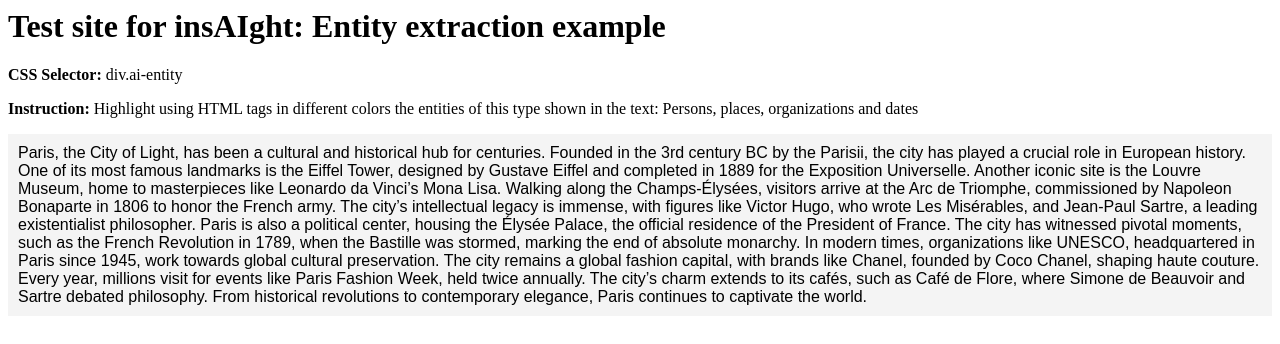
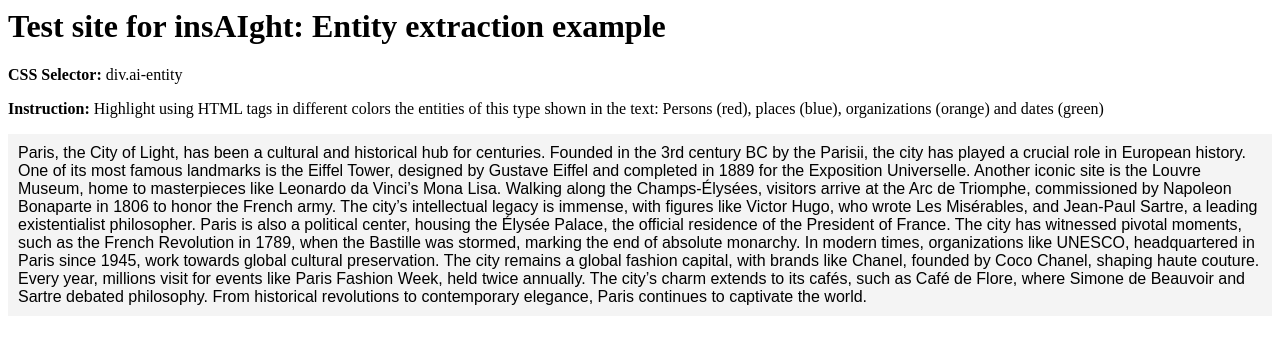
Before and after one commit to pablobenitomar/insAIght-samples, a plain HTML site: page entity_extraction.html in a window 1280 px wide. Drawn offline with Linux system fonts and the light colour scheme.

Commit message:
Update prompt

```diff
--- a/entity_extraction.html
+++ b/entity_extraction.html
@@ -14,7 +14,7 @@
 <body>
     <h1>Test site for insAIght: Entity extraction example</h1>
     <p> <b>CSS Selector: </b> div.ai-entity </p>
-    <p> <b>Instruction: </b> Highlight using HTML tags in different colors the entities of this type shown in the text: Persons, places, organizations and dates </p>
+    <p> <b>Instruction: </b> Highlight using HTML tags in different colors the entities of this type shown in the text: Persons (red), places (blue), organizations (orange) and dates (green)</p>
 
 
     <div class="ai-entity">
```
